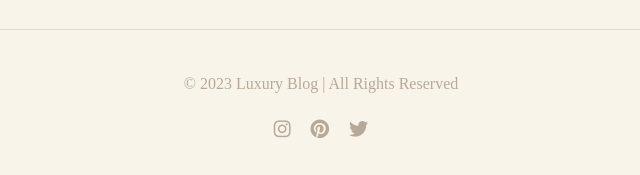
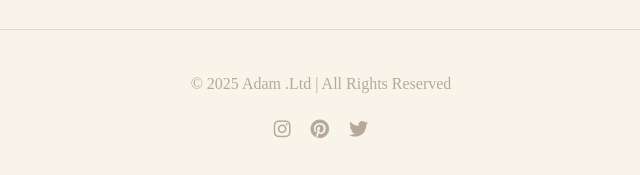
Before and after one commit to adamdev20/endpoint, a plain HTML site: page index.html in a window 1280 px wide. Shown: the part 664-839 px from the top of the page, 319-959 px from the left. Drawn offline with Linux system fonts and the light colour scheme.

Commit message:
Update index.html

```diff
--- a/index.html
+++ b/index.html
@@ -321,7 +321,7 @@
         </main>
 
         <footer class="luxury-footer">
-            <p>© 2023 Luxury Blog | All Rights Reserved</p>
+            <p>© 2025 Adam .Ltd | All Rights Reserved</p>
             <div class="social-icons">
                 <i class="fab fa-instagram"></i>
                 <i class="fab fa-pinterest"></i>
```
